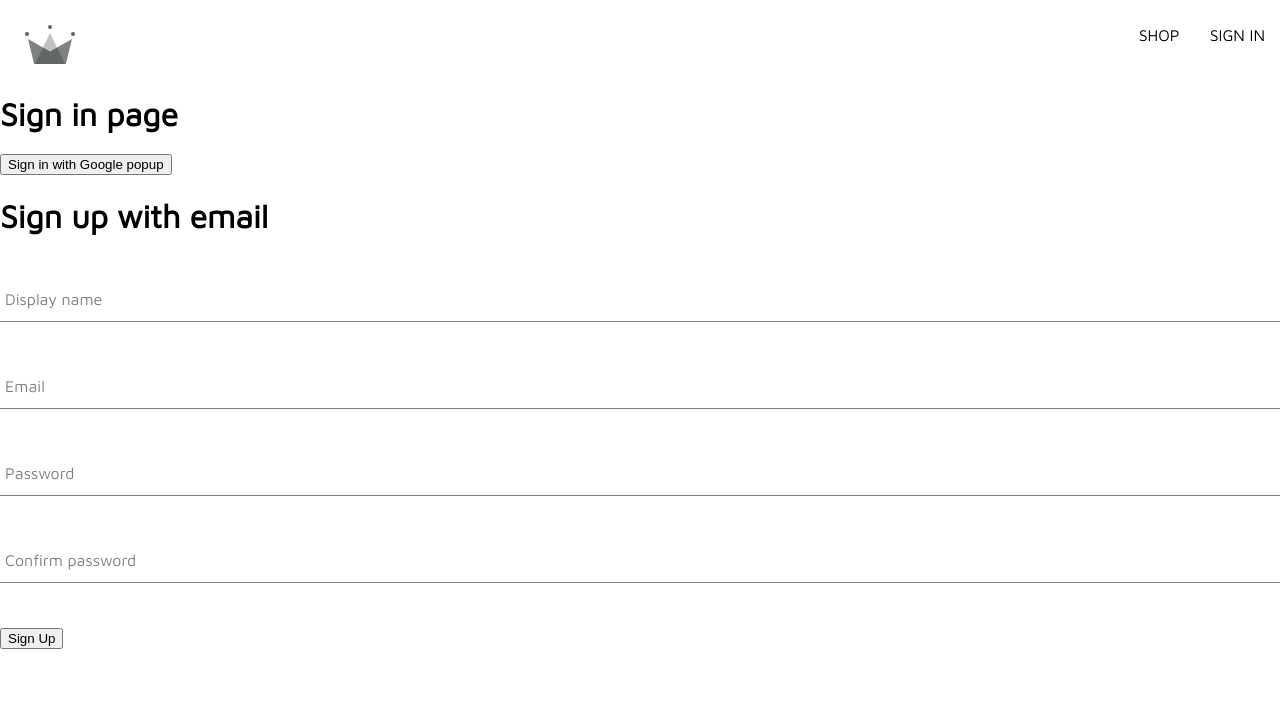
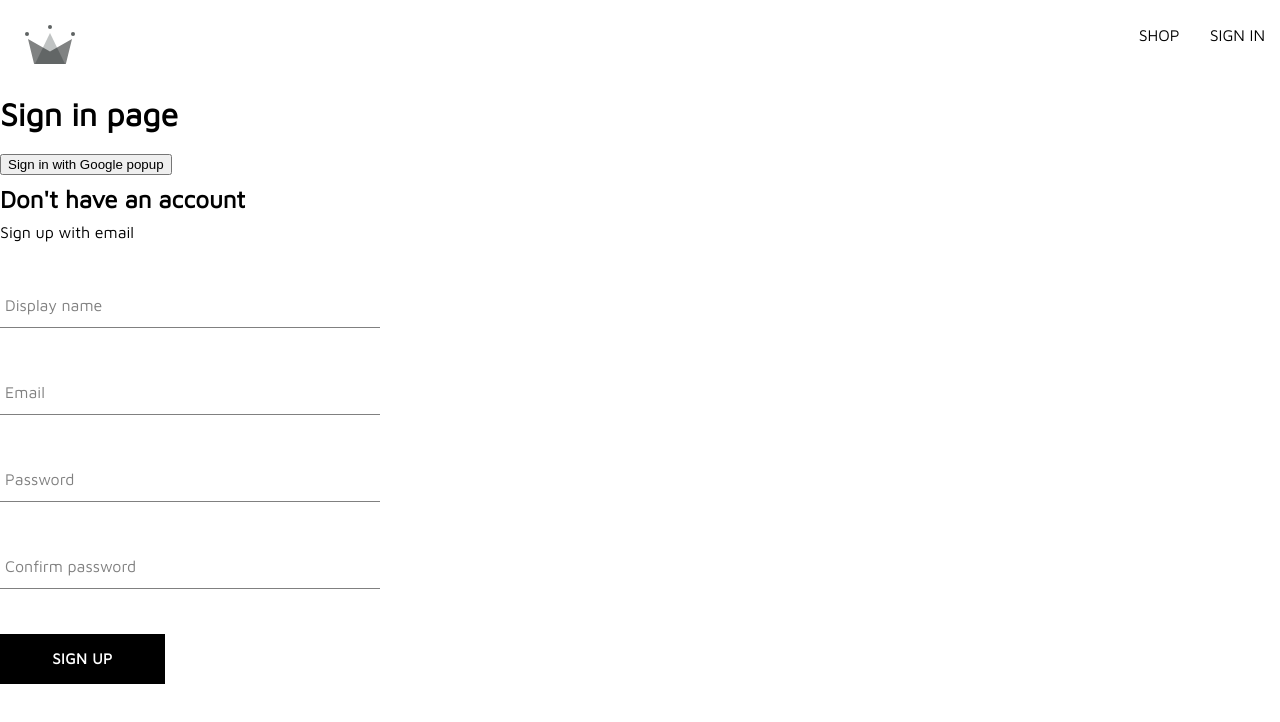
Before and after one commit to max-powell/ztm-crwn-clothing, a React (Create React App) app: page /sign-in in a window 1280 px wide. Shown: the top 722 px of the page. Built offline with nearby package versions, Linux system fonts and the light colour scheme.

Commit message:
6.101 | Created button component

```diff
--- /dev/null
+++ b/src/components/button/button.component.jsx
@@ -0,0 +1,19 @@
+import './button.styles.scss';
+
+const BUTTON_TYPE_CLASSES = {
+  google: 'soogle-sign-in',
+  inverted: 'inverted',
+};
+
+const Button = ({ buttonType, children, ...props }) => {
+  return (
+    <button
+      className={`button-container ${BUTTON_TYPE_CLASSES[buttonType]}`}
+      {...props}
+    >
+      {children}
+    </button>
+  );
+};
+
+export default Button;
--- /dev/null
+++ b/src/components/button/button.styles.scss
@@ -0,0 +1,46 @@
+.button-container {
+  min-width: 165px;
+  width: auto;
+  height: 50px;
+  letter-spacing: 0.5px;
+  line-height: 50px;
+  padding: 0 35px 0 35px;
+  font-size: 15px;
+  background-color: black;
+  color: white;
+  text-transform: uppercase;
+  font-family: 'Maven Pro', sans-serif;
+  font-weight: bolder;
+  border: none;
+  cursor: pointer;
+  display: flex;
+  justify-content: center;
+
+  &:hover {
+    background-color: white;
+    color: black;
+    border: 1px solid black;
+  }
+
+  &.google-sign-in {
+    background-color: #4285f4;
+    color: white;
+
+    &:hover {
+      background-color: #357ae8;
+      border: none;
+    }
+  }
+
+  &.inverted {
+    background-color: white;
+    color: black;
+    border: 1px solid black;
+
+    &:hover {
+      background-color: black;
+      color: white;
+      border: none;
+    }
+  }
+}
--- a/src/components/sign-up-form/sign-up-form.component.jsx
+++ b/src/components/sign-up-form/sign-up-form.component.jsx
@@ -4,8 +4,11 @@
   createAuthUserWithEmailAndPassword,
   createUserDocumentFromAuth,
 } from '../../utils/firebase/firebase.util';
+import Button from '../button/button.component';
 
 import FormInput from '../form-input/form-input.component';
+
+import './sign-up-form.styles.scss';
 
 const defaultFormFields = {
   displayName: '',
@@ -44,8 +47,9 @@
   const resetFormFields = () => setFormFields(defaultFormFields);
 
   return (
-    <div className=''>
-      <h1>Sign up with email</h1>
+    <div className='sign-up-container'>
+      <h2>Don't have an account</h2>
+      <span>Sign up with email</span>
       <form onSubmit={handleSubmit}>
         <FormInput
           label={'Display name'}
@@ -79,7 +83,7 @@
           required
           onChange={handleChange}
         />
-        <button type='submit'>Sign Up</button>
+        <Button type='submit'>Sign Up</Button>
       </form>
     </div>
   );
--- /dev/null
+++ b/src/components/sign-up-form/sign-up-form.styles.scss
@@ -0,0 +1,9 @@
+.sign-up-container {
+  display: flex;
+  flex-direction: column;
+  width: 380px;
+
+  h2 {
+    margin: 10px 0;
+  }
+}
```
